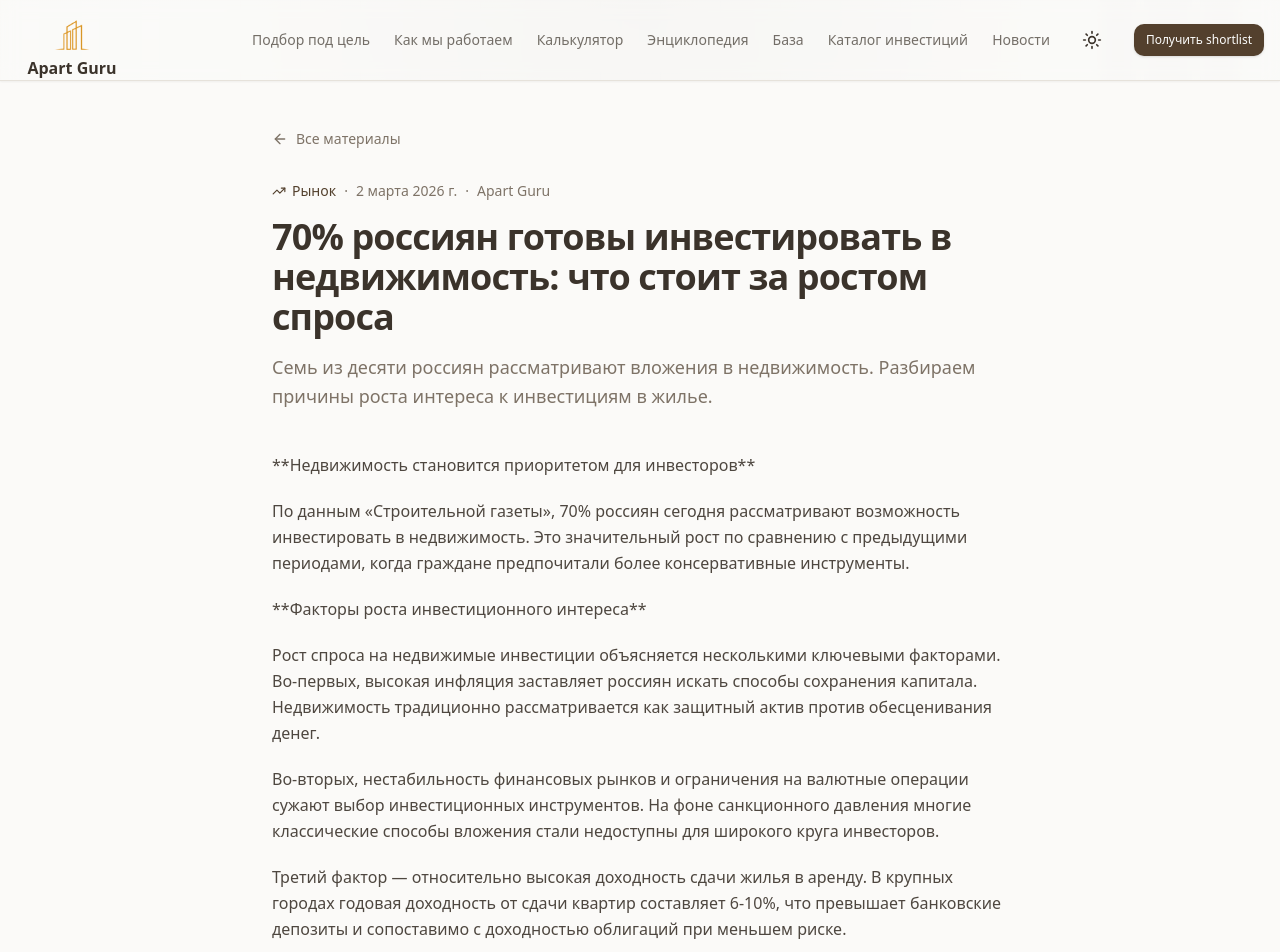
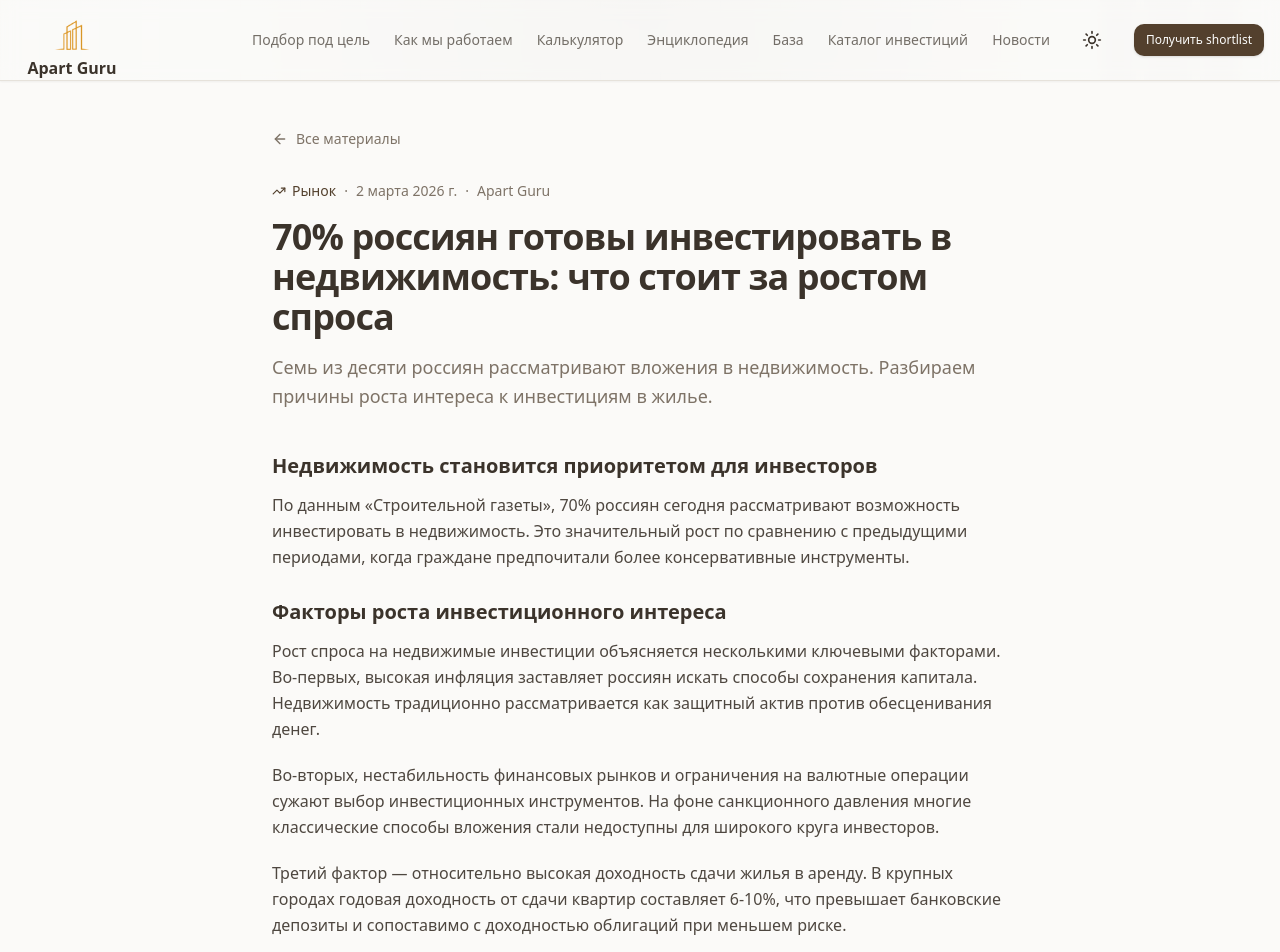
Before and after one commit to kudinovt547-code/apart-guru, a Next.js app: page /news/70-rossiyan-gotovy-investirovat-v-nedvizhimost-chto-stoit-za-rostom-sprosa in a window 1280 px wide. Shown: the top 952 px of the page. Built offline with nearby package versions, Linux system fonts and the light colour scheme.

Commit message:
feat: markdown rendering for news articles + react-markdown

```diff
--- a/package.json
+++ b/package.json
@@ -26,6 +26,7 @@
     "next": "^15.1.4",
     "react": "^19.0.0",
     "react-dom": "^19.0.0",
+    "react-markdown": "^10.1.0",
     "recharts": "^2.15.0",
     "tailwind-merge": "^2.5.5",
     "tailwindcss-animate": "^1.0.7",
--- a/src/app/news/[slug]/page.tsx
+++ b/src/app/news/[slug]/page.tsx
@@ -4,6 +4,7 @@ import path from "path";
 import Link from "next/link";
 import { notFound } from "next/navigation";
 import { ArrowLeft, TrendingUp } from "lucide-react";
+import MarkdownContent from "@/components/MarkdownContent";
 
 interface EditorialArticle {
   id: string;
@@ -96,13 +97,7 @@ export default async function ArticlePage({
         </header>
 
         {/* Content */}
-        <div className="prose prose-invert max-w-none">
-          {article.content.split("\n\n").map((para, i) => (
-            <p key={i} className="mb-5 leading-relaxed text-foreground/90">
-              {para}
-            </p>
-          ))}
-        </div>
+        <MarkdownContent content={article.content} />
 
         {/* Footer */}
         <div className="mt-12 pt-8 border-t border-border">
--- /dev/null
+++ b/src/components/MarkdownContent.tsx
@@ -0,0 +1,45 @@
+"use client";
+
+import ReactMarkdown from "react-markdown";
+
+export default function MarkdownContent({ content }: { content: string }) {
+  return (
+    <div className="prose prose-invert max-w-none prose-headings:text-foreground prose-p:text-foreground/90 prose-strong:text-foreground prose-li:text-foreground/90">
+      <ReactMarkdown
+        components={{
+          h1: ({ children }) => (
+            <h2 className="text-2xl font-bold text-foreground mt-8 mb-4">{children}</h2>
+          ),
+          h2: ({ children }) => (
+            <h3 className="text-xl font-semibold text-foreground mt-7 mb-3">{children}</h3>
+          ),
+          h3: ({ children }) => (
+            <h4 className="text-lg font-semibold text-foreground mt-6 mb-2">{children}</h4>
+          ),
+          p: ({ children }) => (
+            <p className="mb-5 leading-relaxed text-foreground/90">{children}</p>
+          ),
+          strong: ({ children }) => (
+            <strong className="font-semibold text-foreground">{children}</strong>
+          ),
+          ul: ({ children }) => (
+            <ul className="list-disc pl-6 mb-5 space-y-2">{children}</ul>
+          ),
+          ol: ({ children }) => (
+            <ol className="list-decimal pl-6 mb-5 space-y-2">{children}</ol>
+          ),
+          li: ({ children }) => (
+            <li className="leading-relaxed text-foreground/90">{children}</li>
+          ),
+          blockquote: ({ children }) => (
+            <blockquote className="border-l-4 border-primary/50 pl-4 italic text-foreground/70 my-5">
+              {children}
+            </blockquote>
+          ),
+        }}
+      >
+        {content}
+      </ReactMarkdown>
+    </div>
+  );
+}
```
Also changed, not shown: src/data/editorial-news.json (+4 -4 lines), 1 other file (tests, documents, lock files or other folders).
